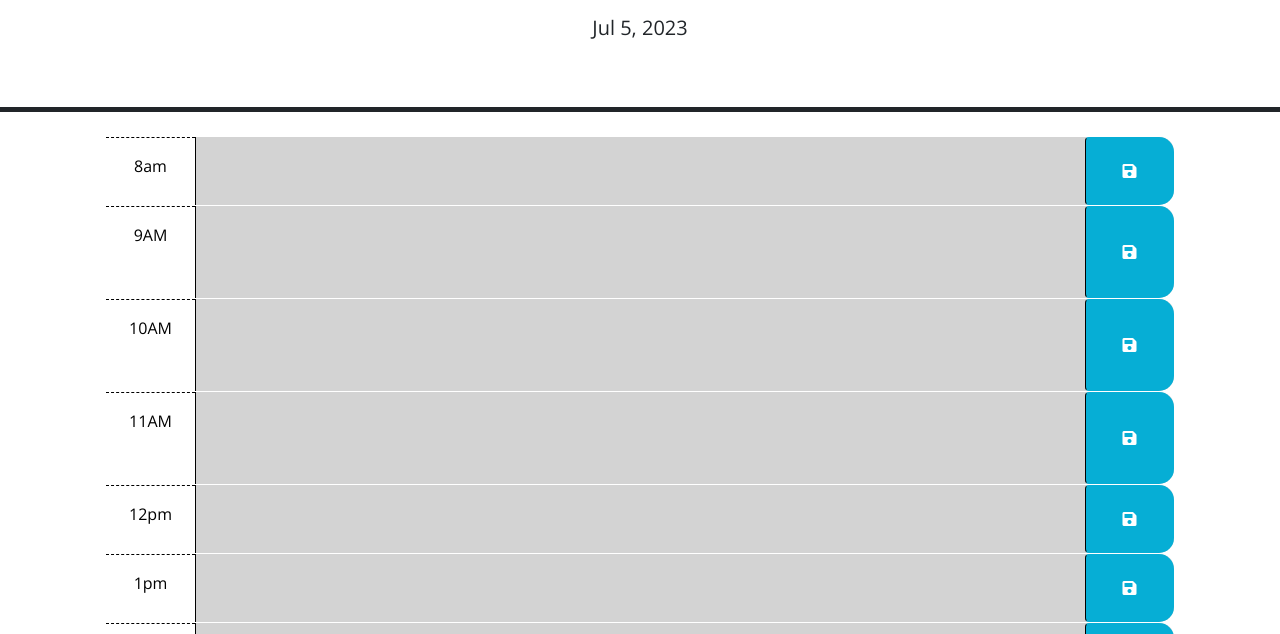
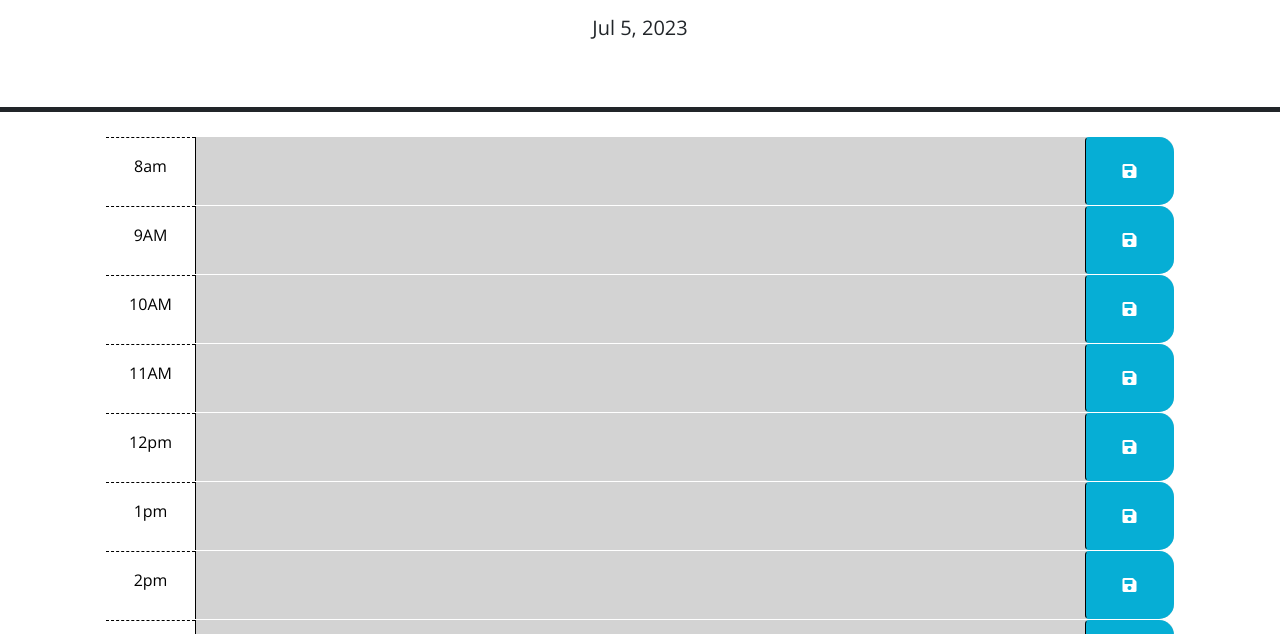
Before and after one commit to AngelaFig/Work-Day-Scheduler, a plain HTML site: page index.html in a window 1280 px wide. Shown: the part 166-800 px from the top of the page. Drawn offline with nearby package versions, Linux system fonts and the light colour scheme.

Commit message:
adjusted the starter time blocks to match others

```diff
--- a/index.html
+++ b/index.html
@@ -41,30 +41,29 @@
         </div>
 
 
-      <!-- Example of a past time block. The "past" class adds a gray background color. -->
       <div id="hour-9" class="row time-block">
-        <div class="col-2 col-md-1 hour text-center py-3">9AM</div>
-        <textarea class="col-8 col-md-10 description" rows="3"> </textarea>
+        <div class="col-md-1 hour text-center py-3">
+          9AM</div>
+        <textarea class="col-md-10 description" id="text"> </textarea>
         <button class="btn saveBtn col-2 col-md-1" aria-label="save">
           <i class="fas fa-save" aria-hidden="true"></i>
         </button>
       </div>
 
-      <!-- Example of a a present time block. The "present" class adds a red background color. -->
       <div id="hour-10" class="row time-block ">
-        <div class="col-2 col-md-1 hour text-center py-3">
+        <div class="col-md-1 hour text-center py-3">
           10AM</div>
-        <textarea class="col-8 col-md-10 description" rows="3"> </textarea>
+        <textarea class="col-md-10 description" id="text"> </textarea>
         <button class="btn saveBtn col-2 col-md-1" aria-label="save">
           <i class="fas fa-save" aria-hidden="true"></i>
         </button>
       </div>
 
-      <!-- Example of a future time block. The "future" class adds a green background color. -->
+
       <div id="hour-11" class="row time-block">
-        <div class="col-2 col-md-1 hour text-center py-3">
+        <div class="col-md-1 hour text-center py-3">
           11AM</div>
-        <textarea class="col-8 col-md-10 description" rows="3"> </textarea>
+        <textarea class="col-md-10 description" id="text"> </textarea>
         <button class="btn saveBtn col-2 col-md-1" aria-label="save">
           <i class="fas fa-save" aria-hidden="true"></i>
         </button>
```
